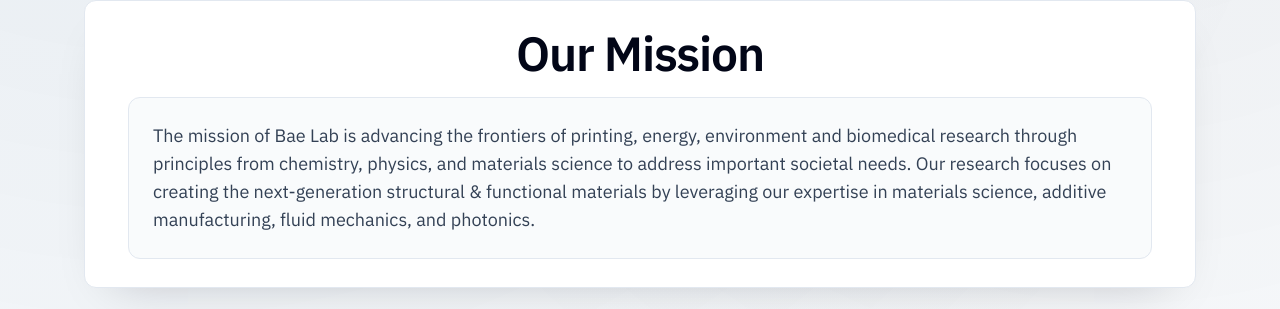
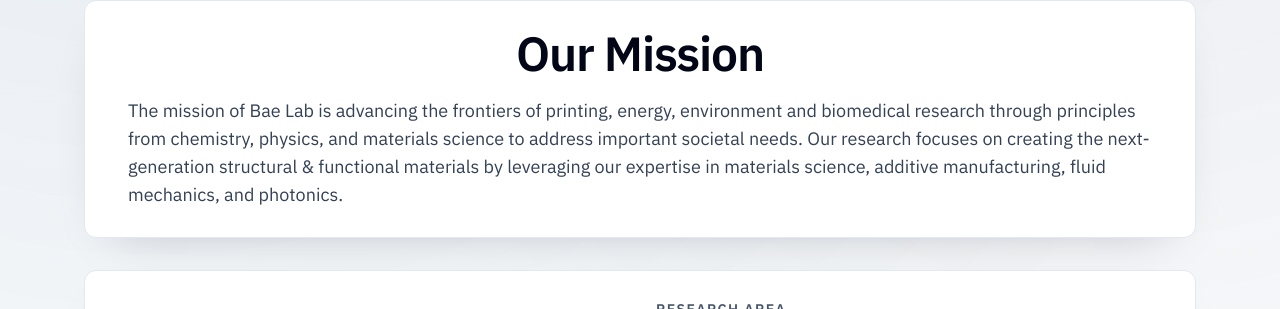
Before and after one commit to baegroup/baegroup.github.io, a React (Vite) app: page /research in a window 1280 px wide. Shown: the part 294-603 px from the top of the page. Built offline with nearby package versions, Linux system fonts and the light colour scheme.

Commit message:
Remove mission content box styling on research page

```diff
--- a/src/pages/ResearchPage.jsx
+++ b/src/pages/ResearchPage.jsx
@@ -121,9 +121,7 @@
 
       <section className="rounded-xl border border-slate-200 bg-white px-5 py-6 shadow-soft md:px-7 md:py-7">
         <h2 className="text-center text-4xl font-semibold tracking-tight text-slate-950 md:text-5xl">{missionTitle}</h2>
-        <div className="mx-auto mt-5 max-w-5xl rounded-xl border border-slate-200 bg-slate-50/80 p-5 md:p-6">
-          <p className="text-base leading-relaxed text-slate-700 md:text-lg">{content.description}</p>
-        </div>
+        <p className="mx-auto mt-5 max-w-5xl text-base leading-relaxed text-slate-700 md:text-lg">{content.description}</p>
       </section>
 
       <section className="space-y-4 md:space-y-5">
```
